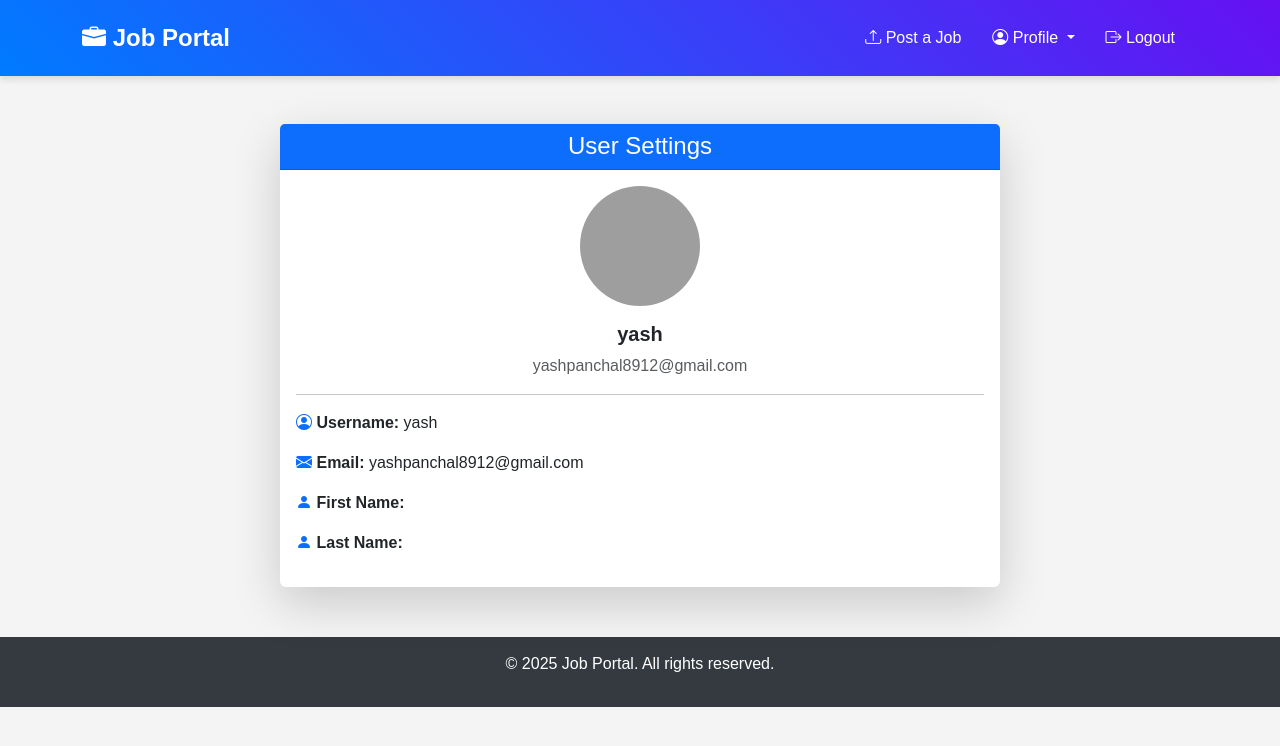
After one commit to yashpanchal123/Job_portal, a Django app: page /settings/ in a window 1280 px wide. The commit adds this page. Shown: the top 746 px of the page. Run offline with Django 5.2, Linux system fonts and the light colour scheme; a user stored in the database is signed in; some libraries are stand-ins or nearby versions; grey boxes are pictures that could not be loaded.

Commit message:
added changes in templates

```diff
--- a/jobportal/jobs/templates/jobs/base.html
+++ b/jobportal/jobs/templates/jobs/base.html
@@ -57,10 +57,9 @@
             border: none;
         }
 
-        /* Remove the white border from the button */
         #logoutForm button {
             border: none;
-            background-color: #dc3545; /* Ensures red stays */
+            background-color: #dc3545;
             color: white;
             padding: 8px 16px;
             font-size: 16px;
@@ -68,7 +67,6 @@
             transition: 0.3s ease-in-out;
         }
 
-        /* Fix hover effect */
         #logoutForm button:hover {
             background-color: #bb2d3b;
         }
@@ -79,7 +77,7 @@
 <!-- Navbar -->
 <nav class="navbar navbar-expand-lg sticky-top">
     <div class="container">
-        <a class="navbar-brand" href="{% url 'job_list' %}">
+        <a class="navbar-brand" href="{% url 'home' %}">
             <i class="bi bi-briefcase-fill"></i> Job Portal
         </a>
         <button class="navbar-toggler" type="button" data-bs-toggle="collapse" data-bs-target="#navbarNav"
@@ -94,11 +92,23 @@
                         <i class="bi bi-upload"></i> Post a Job
                     </a>
                 </li>
-                <li class="nav-item">
-                    <a class="nav-link" href="{% url 'profile' %}">
+
+                <!-- Profile Dropdown -->
+                <li class="nav-item dropdown">
+                    <a class="nav-link dropdown-toggle" href="#" id="profileDropdown" role="button"
+                       data-bs-toggle="dropdown" aria-expanded="false">
                         <i class="bi bi-person-circle"></i> Profile
                     </a>
+                    <ul class="dropdown-menu dropdown-menu-end" aria-labelledby="profileDropdown">
+                        <li><a class="dropdown-item" href="{% url 'settings' %}"><i class="bi bi-gear"></i> Settings</a>
+                        </li>
+                        <li><a class="dropdown-item" href="{% url 'saved_jobs_list' %}"><i class="bi bi-bookmark"></i> Saved
+                            Jobs</a></li>
+                        <li><a class="dropdown-item" href="{% url 'applied_jobs_list' %}"><i
+                                class="bi bi-clipboard-check"></i> Applied Jobs</a></li>
+                    </ul>
                 </li>
+
                 <li class="nav-item">
                     <a href="#" class="nav-link" data-bs-toggle="modal" data-bs-target="#logoutModal">
                         <i class="bi bi-box-arrow-right"></i> Logout
@@ -127,6 +137,7 @@
 </div>
 
 <!-- Logout Confirmation Modal -->
+<!-- Logout Confirmation Modal -->
 <div class="modal fade" id="logoutModal" tabindex="-1" aria-labelledby="logoutModalLabel" aria-hidden="true">
     <div class="modal-dialog">
         <div class="modal-content">
@@ -154,11 +165,9 @@
 </footer>
 
 <!-- jQuery and Bootstrap JS -->
-<script src="https://code.jquery.com/jquery-3.5.1.slim.min.js"></script>
+<script src="https://code.jquery.com/jquery-3.6.0.min.js"></script>
 <script src="https://cdn.jsdelivr.net/npm/@popperjs/core@2.9.2/dist/umd/popper.min.js"></script>
-<script src="https://cdn.jsdelivr.net/npm/bootstrap@5.3.0/dist/js/bootstrap.min.js"></script>
 <script src="https://cdn.jsdelivr.net/npm/bootstrap@5.3.0/dist/js/bootstrap.bundle.min.js"></script>
-<script src="https://kit.fontawesome.com/a076d05399.js" crossorigin="anonymous"></script>
 
 </body>
 </html>
--- /dev/null
+++ b/jobportal/jobs/templates/jobs/settings.html
@@ -0,0 +1,36 @@
+{% extends "jobs/base.html" %}
+{% load static %}
+{% block title %}Settings - Job Portal{% endblock %}
+
+{% block content %}
+<div class="container mt-5">
+    <div class="row justify-content-center">
+        <div class="col-md-8">
+            <div class="card shadow-lg border-0">
+                <div class="card-header bg-primary text-white text-center">
+                    <h4 class="mb-0">User Settings</h4>
+                </div>
+                <div class="card-body text-center">
+                    <!-- User Avatar -->
+                    <img src="{% static 'images/default-avatar.png' %}"
+                         alt="User Avatar" class="rounded-circle mb-3" width="120" height="120">
+
+                    <h5 class="fw-bold">{{ user.username }}</h5>
+                    <p class="text-muted">{{ user.email }}</p>
+
+                    <hr>
+
+                    <!-- Profile Details -->
+                    <div class="text-start">
+                        <p><i class="bi bi-person-circle text-primary"></i> <strong>Username:</strong> {{ user.username }}</p>
+                        <p><i class="bi bi-envelope-fill text-primary"></i> <strong>Email:</strong> {{ user.email }}</p>
+                        <p><i class="bi bi-person-fill text-primary"></i> <strong>First Name:</strong> {{user.first_name }}</p>
+                        <p><i class="bi bi-person-fill text-primary"></i> <strong>Last Name:</strong> {{ user.last_name}}</p>
+                    </div>
+
+                </div>
+            </div>
+        </div>
+    </div>
+</div>
+{% endblock %}
--- a/jobportal/jobs/urls.py
+++ b/jobportal/jobs/urls.py
@@ -13,7 +13,8 @@ from .views import (
     UserLoginView,
     UserLogoutView,
     SavedJobsListView,
-    AppliedJobsListView
+    AppliedJobsListView,
+    UserSettingsView
 )
 
 urlpatterns = [
@@ -41,5 +42,5 @@ urlpatterns = [
     path("job/<int:job_id>/save/", SaveJobView.as_view(), name="save_job"),
     path("saved-jobs/", SavedJobsListView.as_view(), name="saved_jobs_list"),
     path("applied-jobs/", AppliedJobsListView.as_view(), name="applied_jobs_list"),
-
+    path('settings/', UserSettingsView.as_view(), name='settings')
 ]
--- a/jobportal/jobs/views.py
+++ b/jobportal/jobs/views.py
@@ -14,7 +14,7 @@ from rest_framework.permissions import IsAuthenticated
 from .models import Job, Profile, JobApplication, SavedJob
 from .forms import JobForm, ProfileForm, ApplicationForm, SignUpForm
 from django.views.generic.edit import FormView
-
+from django.contrib.auth.decorators import login_required
 
 # User Signup View
 class SignupView(FormView):
@@ -38,7 +38,7 @@ class UserLoginView(LoginView):
         return super().form_invalid(form)
 
     def get_success_url(self):
-        return reverse_lazy("job_list")
+        return reverse_lazy("home")
 
 
 # User Logout View
@@ -193,3 +193,9 @@ class SavedJobsListView(LoginRequiredMixin, View):
     def get(self, request):
         saved_jobs = SavedJob.objects.filter(user=request.user)
         return render(request, self.template_name, {"saved_jobs": saved_jobs})
+
+class UserSettingsView(LoginRequiredMixin, View):
+    template_name = "jobs/settings.html"
+
+    def get(self, request):
+        return render(request, self.template_name, {"user": request.user})
```
Also changed, not shown: jobportal/db.sqlite3.
